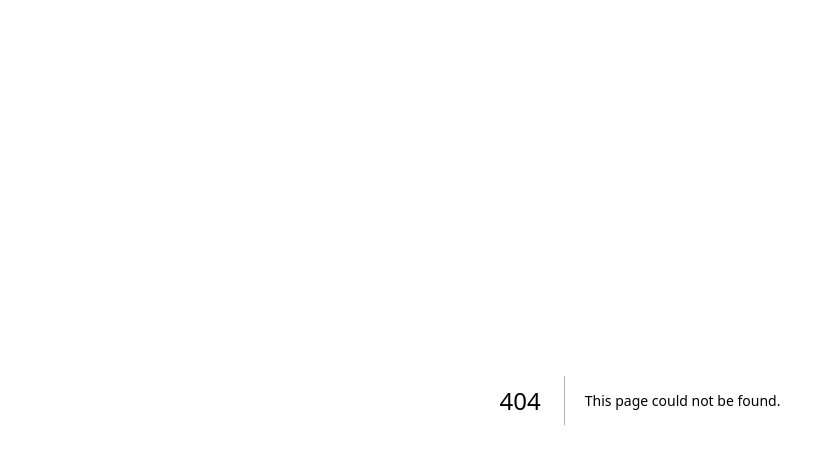
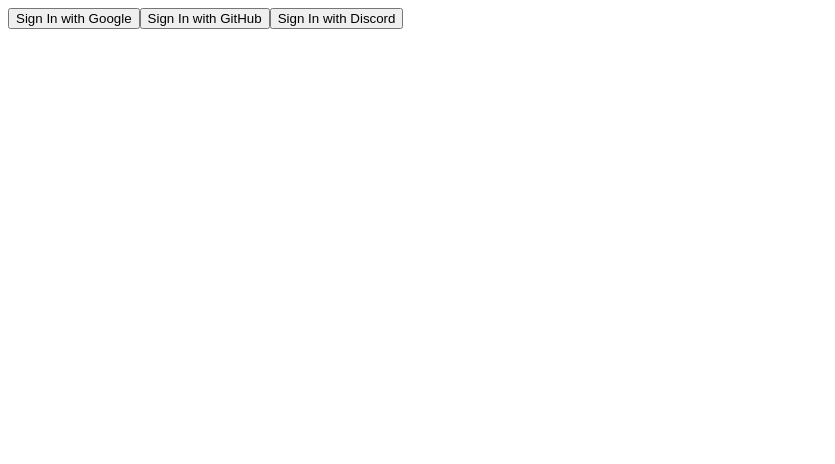
Before and after one commit to TaiChi112/Deploy-test, a Next.js app: page /components/auth in a window 1280 px wide. Before the commit this address had no page. Shown: the top 464 px of the page, without its empty margins (0-835 px from the left). Built offline with nearby package versions, Linux system fonts and the light colour scheme; no server answers.

Commit message:
fix: move OAuth to be component

```diff
--- /dev/null
+++ b/app/components/auth/page.tsx
@@ -0,0 +1,24 @@
+"use client";
+import { signIn, signOut, useSession } from "next-auth/react";
+import React from 'react'
+
+export default function page() {
+  const { data: session } = useSession();
+
+    return (
+        <div>
+            {session ? (
+                <div>
+                    <p>Welcome, {session?.user?.name}</p>
+                    <button onClick={() => signOut()}>Sign Out</button>
+                </div>
+            ) : (
+                <>
+                    <button onClick={() => signIn("google")}>Sign In with Google</button>
+                    <button onClick={() => signIn("github")}>Sign In with GitHub</button>
+                    <button onClick={() => signIn("discord")}>Sign In with Discord</button>
+                </>
+            )}
+        </div>
+    )
+}
```
